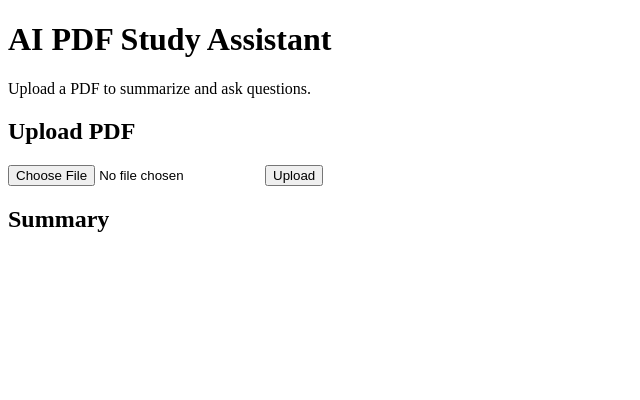
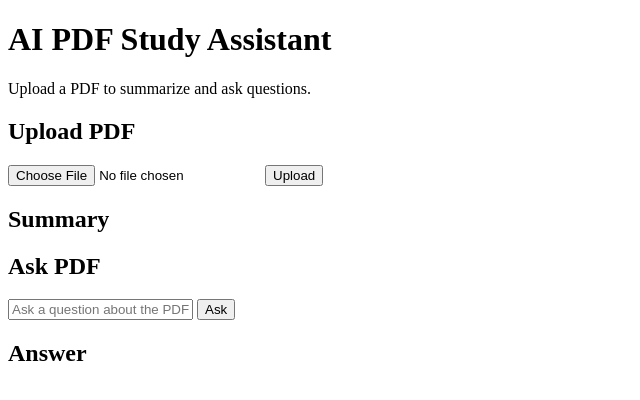
Before and after one commit to DADEWS/AI-PDF-Study-Assistant, a FastAPI app: page / in a window 1280 px wide. Shown: the top 400 px of the page, without its empty margins (0-640 px from the left). Run offline with FastAPI, Linux system fonts and the light colour scheme.

Commit message:
Implement PDF question answering web interface

```diff
--- a/templates/index.html
+++ b/templates/index.html
@@ -26,14 +26,37 @@
     <h2>Summary</h2>
     <pre id="summary"></pre>
 
+    <h2>Ask PDF</h2>
+
+    <input
+        type="text"
+        id="questionInput"
+        placeholder="Ask a question about the PDF"
+    >
+
+    <button type="button" id="askButton">
+        Ask
+    </button>
+
+    <p id="askStatus"></p>
+
+    <h2>Answer</h2>
+    <pre id="answer"></pre>
+
 
     <script>
+
     // Get HTML elements
     const pdfFile = document.getElementById("pdfFile");
     const uploadButton = document.getElementById("uploadButton");
     const uploadStatus = document.getElementById("uploadStatus");
     const summary = document.getElementById("summary");
 
+    // Get question elements
+    const questionInput = document.getElementById("questionInput");
+    const askButton = document.getElementById("askButton");
+    const askStatus = document.getElementById("askStatus");
+    const answer = document.getElementById("answer");
 
     // Upload PDF when the button is clicked
     uploadButton.addEventListener("click", async function () {
@@ -78,6 +101,50 @@
             uploadStatus.textContent = "Something went wrong.";
         }
     });
+
+    // Ask a question about the PDF
+    askButton.addEventListener("click", async function () {
+
+        // Get question text
+        const question = questionInput.value.trim();
+
+        // Check that the question is not empty
+        if (question === "") {
+            askStatus.textContent = "Please enter a question.";
+            return;
+        }
+
+        askStatus.textContent = "Thinking...";
+
+        try {
+            // Send question to FastAPI
+            const response = await fetch("/ask", {
+                method: "POST",
+                headers: {
+                    "Content-Type": "application/json"
+                },
+                body: JSON.stringify({
+                    question: question
+                })
+            });
+
+            const data = await response.json();
+
+            // Check for errors
+            if (!response.ok) {
+                askStatus.textContent = data.detail;
+                return;
+            }
+
+            // Show answer
+            askStatus.textContent = "Answer generated successfully.";
+            answer.textContent = data.answer;
+
+        } catch (error) {
+            askStatus.textContent = "Something went wrong.";
+        }
+    });
+
     </script>
 
 </body>
```
